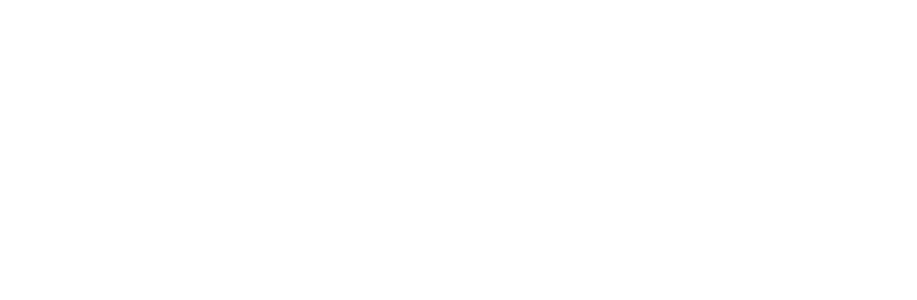
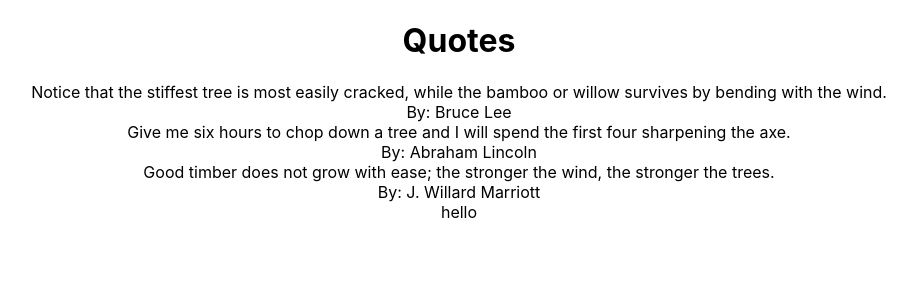
Before and after one commit to jendhordejan/quotes-react-app, a React (Create React App) app: page / in a window 1280 px wide. Shown: the top 300 px of the page, without its empty margins (181-1098 px from the left). Built offline with nearby package versions, Linux system fonts and the light colour scheme.

Commit message:
completed step 2: adding some components; added QuoteSearcher.js, Quotes.js, Title.js

```diff
--- a/src/App.js
+++ b/src/App.js
@@ -1,8 +1,14 @@
 import React from "react";
 import "./App.css";
+import QuoteSearcher from "./components/QuoteSearcher";
 
 function App() {
-  return <div className="App"></div>;
+  return (
+    <div className="App">
+      <QuoteSearcher />
+      hello
+    </div>
+  );
 }
 
 export default App;
--- /dev/null
+++ b/src/components/Quote.js
@@ -0,0 +1,13 @@
+import React, { Component } from "react";
+
+export default class Quote extends Component {
+  render() {
+    const { quoteId, quoteText, quoteAuthor } = this.props;
+    return (
+      <div className="quote-items" id={quoteId} key={quoteId}>
+        <div className="quote-text">{quoteText}</div>
+        <div className="quote-author">By: {quoteAuthor}</div>
+      </div>
+    );
+  }
+}
--- /dev/null
+++ b/src/components/QuoteSearcher.js
@@ -0,0 +1,48 @@
+import React, { Component } from "react";
+import Title from "./Title";
+import Quote from "./Quote";
+
+export default class QuoteSearcher extends Component {
+  state = {
+    quotes: [
+      {
+        _id: "5d91b45d9980192a317c8acc",
+        quoteText:
+          "Notice that the stiffest tree is most easily cracked, while the bamboo or willow survives by bending with the wind.",
+        quoteAuthor: "Bruce Lee"
+      },
+      {
+        _id: "5d91b45d9980192a317c8abe",
+        quoteText:
+          "Give me six hours to chop down a tree and I will spend the first four sharpening the axe.",
+        quoteAuthor: "Abraham Lincoln"
+      },
+      {
+        _id: "5d91b45d9980192a317c8955",
+        quoteText:
+          "Good timber does not grow with ease; the stronger the wind, the stronger the trees.",
+        quoteAuthor: "J. Willard Marriott"
+      }
+    ]
+  };
+
+  displayQuotes = quotes => {
+    return quotes.map(quoteItem => (
+      <Quote
+        quoteText={quoteItem.quoteText}
+        quoteAuthor={quoteItem.quoteAuthor}
+      />
+    ));
+  };
+
+  render() {
+    return (
+      <div className="quote-nav">
+        <div>
+          <Title title="Quotes" />
+        </div>
+        {this.displayQuotes(this.state.quotes)}
+      </div>
+    );
+  }
+}
--- /dev/null
+++ b/src/components/Title.js
@@ -0,0 +1,12 @@
+import React, { Component } from "react";
+
+export default class Title extends Component {
+  render() {
+    const { title } = this.props;
+    return (
+      <div className="Title">
+        <h1>{title}</h1>
+      </div>
+    );
+  }
+}
```
